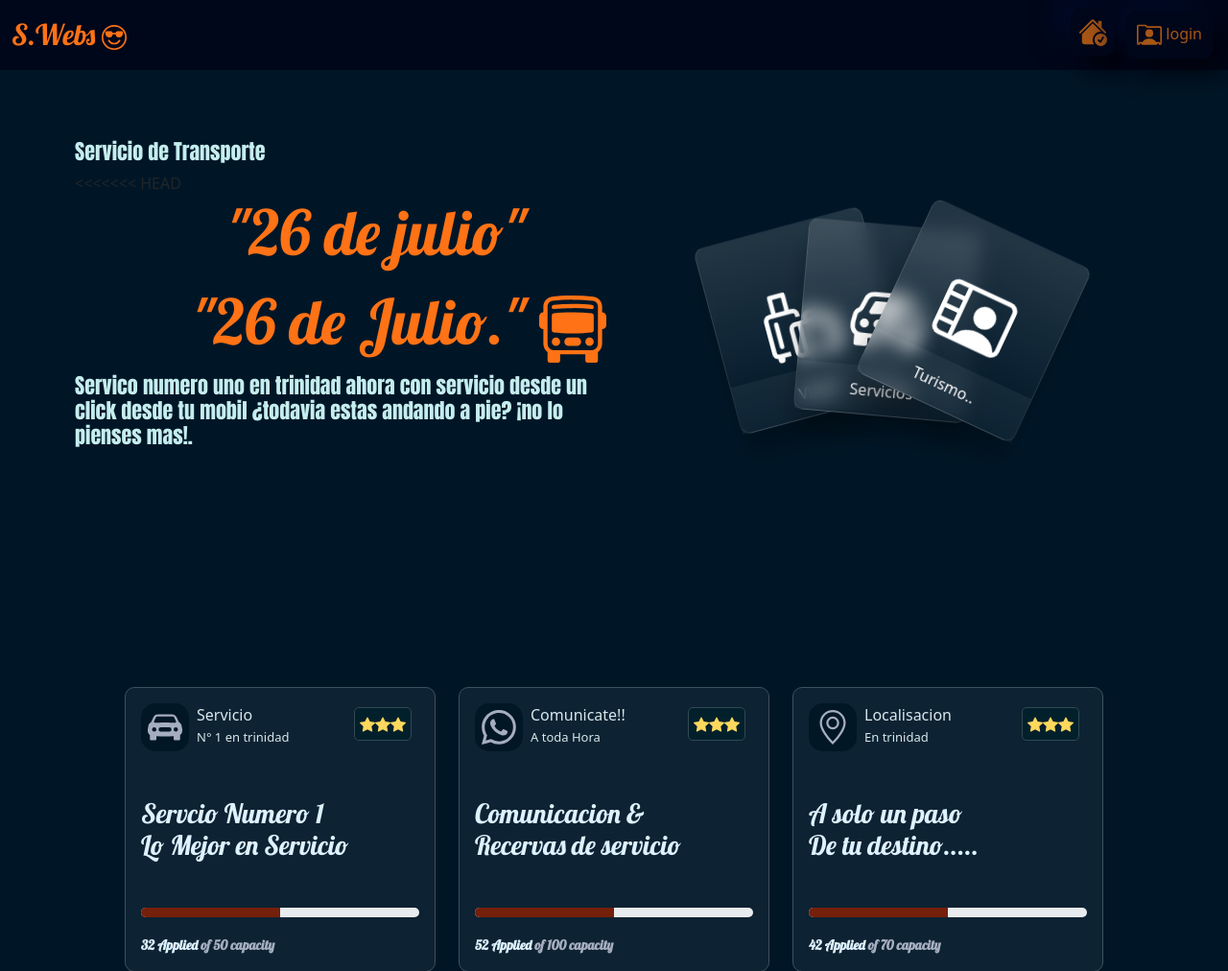
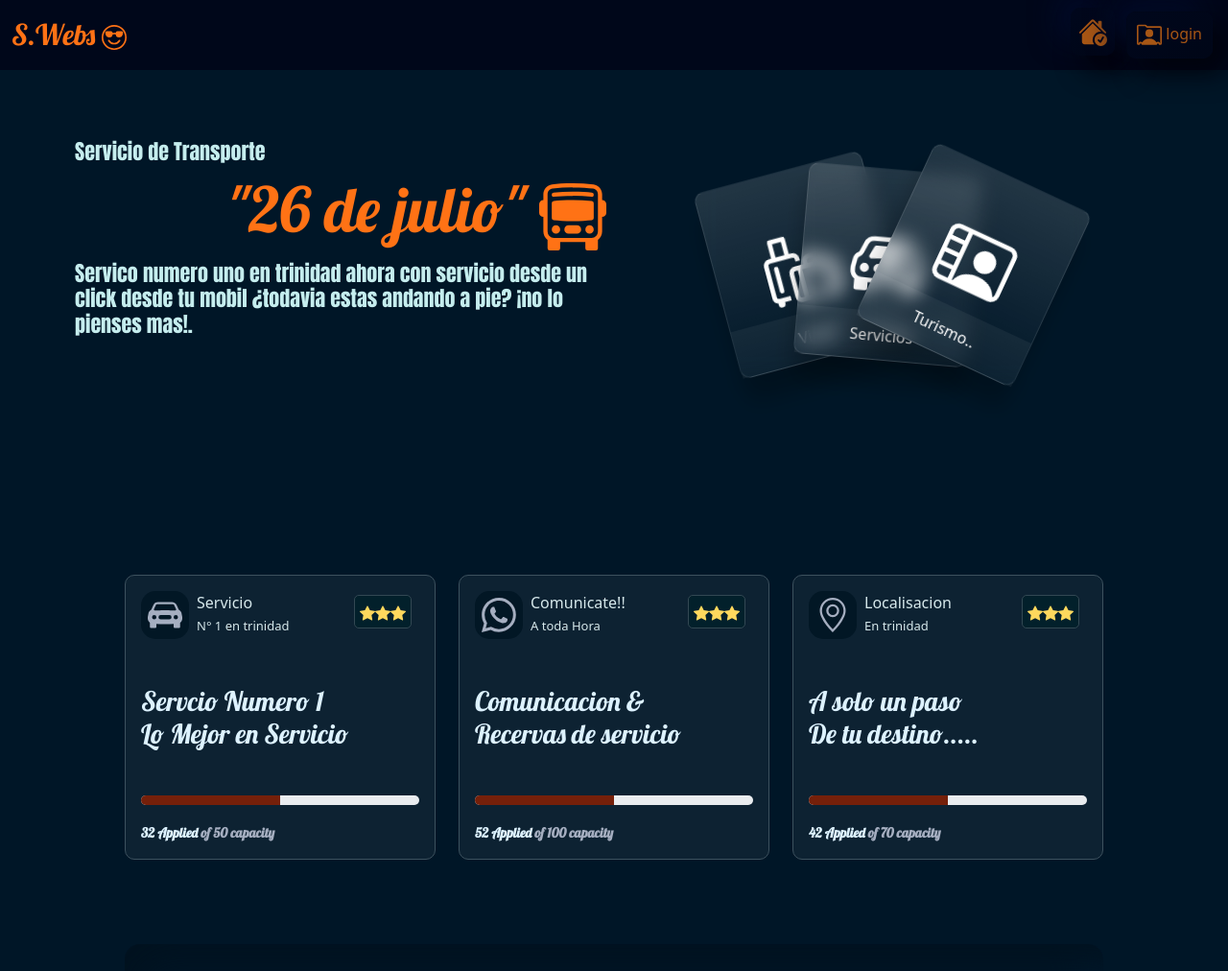
Before and after one commit to sergio-14/Web-Site-Transporte-publico, a Django app: page / in a window 1280 px wide. Shown: the top 1012 px of the page at 96% size. Run offline with Django 5.2, Linux system fonts and the light colour scheme.

Commit message:
Sergio: cambios de nombre

```diff
--- a/alquiler/templates/home.html
+++ b/alquiler/templates/home.html
@@ -7,11 +7,7 @@
   <div class="row align-items-center">
     <div class="col-md-6 px-lg-2 px-3 ">
       <h2 class="fontext">Servicio de Transporte </h2>
-<<<<<<< HEAD
       <h3 class="fonttitle text-end">"26 de julio" </span><svg xmlns="http://www.w3.org/2000/svg" width="70" height="76" fill="currentColor" class="bi bi-bus-front" viewBox="0 0 16 16">
-=======
-      <h3 class="fonttitle text-end">"26 de Julio." </span><svg xmlns="http://www.w3.org/2000/svg" width="70" height="76" fill="currentColor" class="bi bi-bus-front" viewBox="0 0 16 16">
->>>>>>> cfc3863b581b8c97bfb52622837aa419e6c131f1
         <path d="M5 11a1 1 0 1 1-2 0 1 1 0 0 1 2 0m8 0a1 1 0 1 1-2 0 1 1 0 0 1 2 0m-6-1a1 1 0 1 0 0 2h2a1 1 0 1 0 0-2zm1-6c-1.876 0-3.426.109-4.552.226A.5.5 0 0 0 3 4.723v3.554a.5.5 0 0 0 .448.497C4.574 8.891 6.124 9 8 9s3.426-.109 4.552-.226A.5.5 0 0 0 13 8.277V4.723a.5.5 0 0 0-.448-.497A44 44 0 0 0 8 4m0-1c-1.837 0-3.353.107-4.448.22a.5.5 0 1 1-.104-.994A44 44 0 0 1 8 2c1.876 0 3.426.109 4.552.226a.5.5 0 1 1-.104.994A43 43 0 0 0 8 3"/>
         <path d="M15 8a1 1 0 0 0 1-1V5a1 1 0 0 0-1-1V2.64c0-1.188-.845-2.232-2.064-2.372A44 44 0 0 0 8 0C5.9 0 4.208.136 3.064.268 1.845.408 1 1.452 1 2.64V4a1 1 0 0 0-1 1v2a1 1 0 0 0 1 1v3.5c0 .818.393 1.544 1 2v2a.5.5 0 0 0 .5.5h2a.5.5 0 0 0 .5-.5V14h6v1.5a.5.5 0 0 0 .5.5h2a.5.5 0 0 0 .5-.5v-2c.607-.456 1-1.182 1-2zM8 1c2.056 0 3.71.134 4.822.261.676.078 1.178.66 1.178 1.379v8.86a1.5 1.5 0 0 1-1.5 1.5h-9A1.5 1.5 0 0 1 2 11.5V2.64c0-.72.502-1.301 1.178-1.379A43 43 0 0 1 8 1"/></svg>
       </h3>
```
